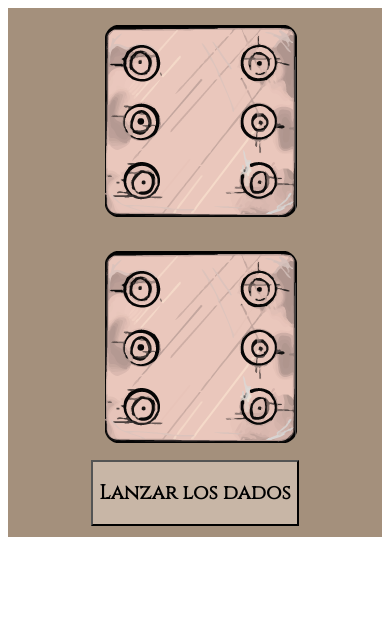
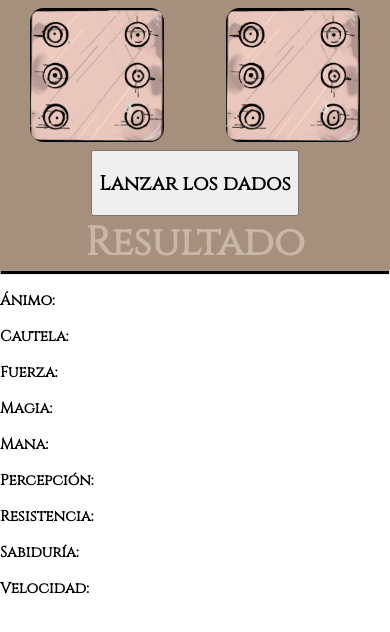
Before and after one commit to Hesures/codex-dice, a plain HTML site: page index.html in a window 390 px wide. Drawn offline with Linux system fonts and the light colour scheme.

Commit message:
Updated 05/04/23
Designed added. Responsive added. Qualities added.

```diff
--- a/css/styles.css
+++ b/css/styles.css
@@ -1,42 +1,96 @@
-
+/*********************************** TAG ELEMENTS *********************************/
+body {
+    margin: 0;
+}
+hr {
+    height: 0.2rem;
+    background-color: black;
+    margin: 0;
+}
 h1,h2,h3,h4,h5,h6 {
     font-family: 'Cinzel', serif;
 }
-
+.h2-modified {
+    font-size: 2.5rem;
+    margin: 0;
+    color: #C8B6A6;
+}
 p {
     font-family: 'Libre Baskerville', serif;
 }
 
+/*********************************** DICE *********************************/
+
+.container {
+    margin: 0 auto;
+    text-align: center;
+    width: 100%;
+    background-color: #A4907C;
+}
+.container-dice {
+    display: inline-block;
+    margin: 3%;
+}
+.dice-button .diceRollResult {
+    background-color: #C8B6A6;
+    font-family: 'Cinzel',serif;
+    margin: 0 auto;
+}
+
+.dice-button:hover {
+    background-color: #F1DEC9;
+}
 .img-dice1, .img-dice2 {
     padding: 3%;
     border-radius: 10%;
 }
 
-.container {
-    margin: 0 auto;
+/*********************************** QUALITIES *********************************/
+
+.qualities-container {
     text-align: center;
-    width: 50%;
-    background-color: #A4907C;
+}
+.qualities {
+    display: inline-block;
+    width: 25%;
+    text-align: left;
 }
 
-.container-dice {
-    display: inline-block;
-    margin: 3%;
+/*********************************** RESPONSIVE DESIGN *********************************/
+
+
+
+@media (max-width: 360px) {
+    .qualities {
+        width: 100%;
+        font-size: 1.2rem;
+    }
 }
 
-
-.dice-button {
-    background-color: #C8B6A6;
-    font-family: 'Segoe UI', Tahoma, Geneva, Verdana, sans-serif;
-    margin: 0 auto 3%;
+@media (max-width: 660px) {
+    .img-dice1, .img-dice2 {
+        width: 70%;
+        padding: 0;
+    }
+    .container-dice {
+        margin: 2% 0;
+    }
 }
 
-.dice-button:hover {
-    background-color: #F1DEC9;
+@media (max-width: 580px) {
+    .qualities {
+        font-size: 0.8rem;
+    }
 }
 
-@media (max-width: 990px) {
-    .container {
+@media (max-width: 470px) {
+    .qualities {
+        display: block;
         width: 100%;
     }
+    .dice-button .diceRollResult {
+        background-color: #C8B6A6;
+        font-family: 'Segoe UI', Tahoma, Geneva, Verdana, sans-serif;
+        margin: 0 auto;
+    }
 }
--- a/index.html
+++ b/index.html
@@ -6,6 +6,9 @@
     <title>Codex Mutantur</title>
     <link rel="stylesheet" href="css/styles.css">
 
+    <!-- FAV ICON/NO-ICON -->
+    <link rel="shortcut icon" href="#">
+
     <!-- FONTS
     font-family: 'Cinzel', serif;
     font-family: 'Libre Baskerville', serif; -->
@@ -13,6 +16,7 @@
     <link rel="preconnect" href="https://fonts.gstatic.com" crossorigin>
     <link href="https://fonts.googleapis.com/css2?family=Cinzel&family=Libre+Baskerville&display=swap" rel="stylesheet">
 </head>
+
 <body>
 
     <!-- DICE -->
@@ -25,11 +29,32 @@
         </div>
         <div>
             <button class="dice-button"><h2>Lanzar los dados</h2></button>
+            <div class="diceRollResult"><h2 class="h2-modified">Resultado</h2></div>
         </div>
         </div>
     </div>
 
+    <!-- HOJA DE PERSONAJE -->
+    <hr>
+    <div class="qualities-container">
+        <div class="qualities">
+            <h3>Ánimo:</h3>
+            <h3>Cautela:</h3>
+            <h3>Fuerza:</h3>
+        </div>
+        <div class="qualities">
+            <h3>Magia:</h3>
+            <h3>Maña:</h3>
+            <h3>Percepción:</h3>
+        </div>
+        <div class="qualities">
+            <h3>Resistencia:</h3>
+            <h3>Sabiduría:</h3>
+            <h3>Velocidad:</h3>
+        </div>
+    </div>
 
+<!-- SCRIPTS -->
     <script src="js/index.js"></script>
 </body>
 </html>
--- a/js/index.js
+++ b/js/index.js
@@ -2,17 +2,22 @@
 
 // ROLLING DICES BY CLICKING
 document.querySelector(".dice-button").addEventListener("click",function(){
-// ROLLING AUDIO
-let diceRoll = new Audio("sound/rolldice.mp3");
+// rolling audio
+var diceRoll = new Audio("sound/rolldice.mp3");
 diceRoll.play();
-// DICE 1
-let rollDice1 = Math.floor(Math.random()*6+1);
-let sourceDiceImg1 = "images/dice" + rollDice1 + ".png";
-let changeDiceImg1 = document.querySelector(".img-dice1").setAttribute("src",sourceDiceImg1);
-// DICE 2
-let rollDice2 = Math.floor(Math.random()*6+1);
-let sourceDiceImg2 = "images/dice" + rollDice2 + ".png";
-let changeDiceImg2 = document.querySelector(".img-dice2").setAttribute("src",sourceDiceImg2);
+// dice 1
+var rollDice1 = Math.floor(Math.random()*6+1);
+var sourceDiceImg1 = "images/dice" + rollDice1 + ".png";
+var changeDiceImg1 = document.querySelector(".img-dice1").setAttribute("src",sourceDiceImg1);
+// dice 2
+var rollDice2 = Math.floor(Math.random()*6+1);
+var sourceDiceImg2 = "images/dice" + rollDice2 + ".png";
+var changeDiceImg2 = document.querySelector(".img-dice2").setAttribute("src",sourceDiceImg2);
+
+// result
+var rollResult = rollDice1 + rollDice2;
+var changeRollResult = document.querySelector(".diceRollResult").innerHTML=rollResult;
+document.querySelector(".diceRollResult").style.fontSize="2.5rem";
+document.querySelector(".diceRollResult").style.fontFamily="'Cinzel'";
+
 });
-
-// let rollResult = rollDice1 + rollDice2;
```
